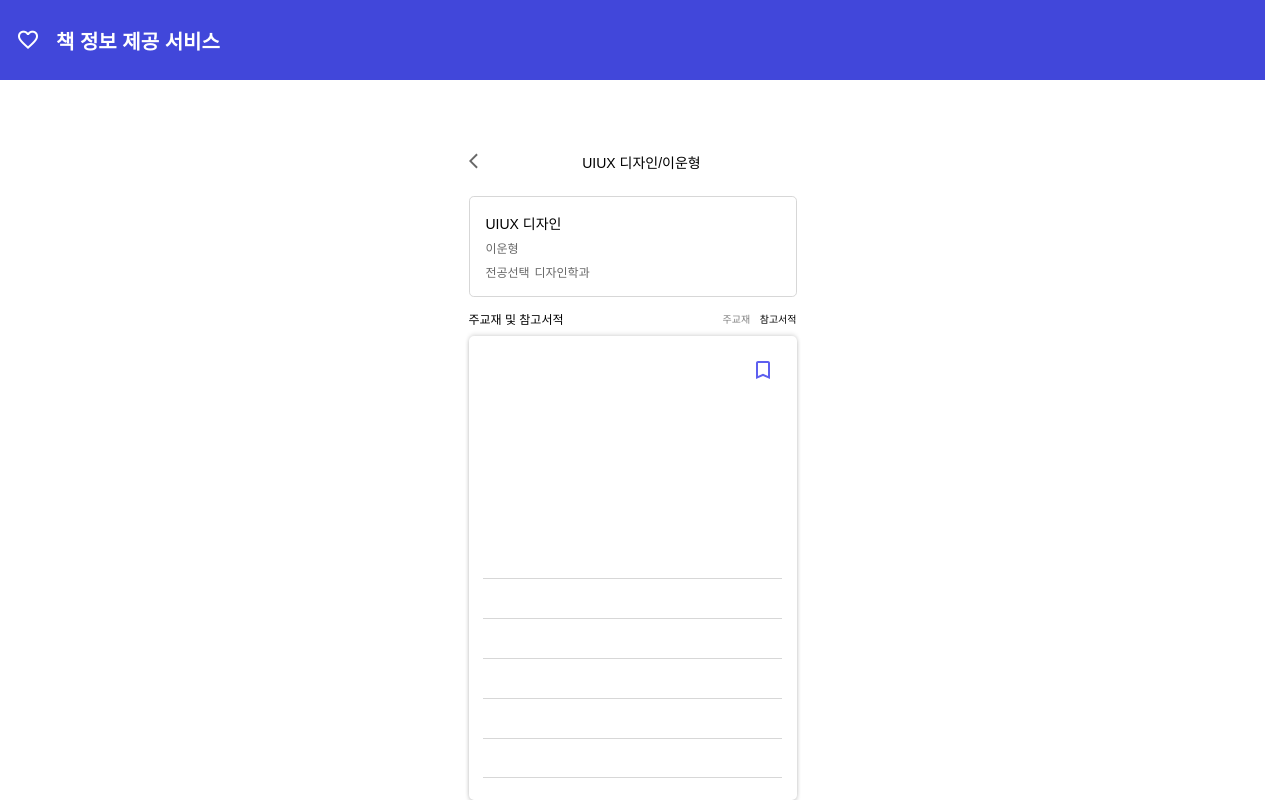
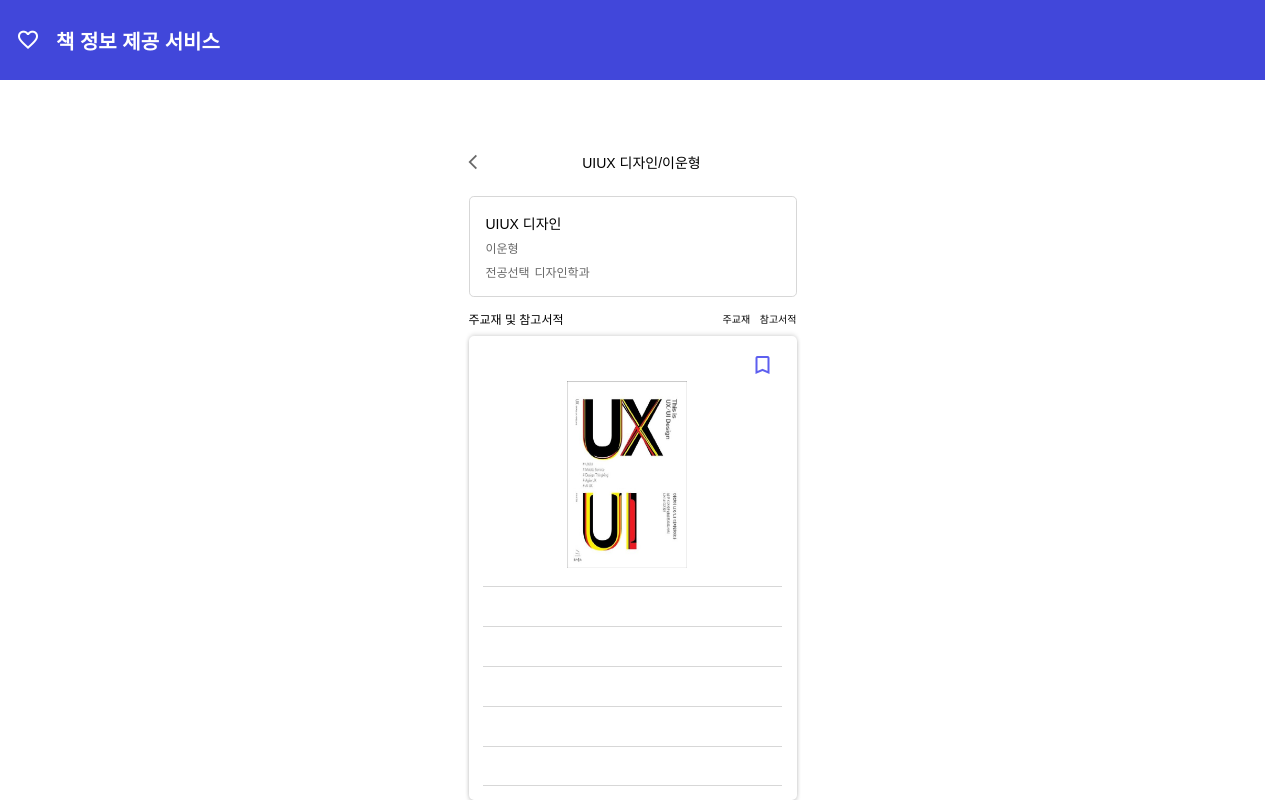
Before and after one commit to haryung-lee/winter-project-booking-fe, a Next.js app: page /bookInfo in a window 1280 px wide. Both pictures are taken after a click on the button "주교재". Shown: the top 800 px of the page. Built offline with nearby package versions, Linux system fonts and the light colour scheme; a web font is replaced by a local one.

Commit message:
feat: add(optional rendering)

```diff
--- a/components/detail/Detail.tsx
+++ b/components/detail/Detail.tsx
@@ -1,53 +1,77 @@
 import React, { useState } from "react";
 import styled from "@emotion/styled";
+import Head from "next/head";
+import Image from "next/image";
 
 import theme from "styles/theme";
 import SearchItem from "components/search-item";
-import ArrowBackIosIcon from "@mui/icons-material/ArrowBackIos";
-import BookmarkBorderIcon from "@mui/icons-material/BookmarkBorder";
 
 const Detail = () => {
-  const [clicked, setClicked] = useState(false);
-  const [color, setColor] = useState("black");
+    const [mainclicked,setMainClicked] = useState(false);
+    const [refclicked,setRefClicked] = useState(false);
+    const [bookmark,setBookmark] = useState(false);
+
+    const handleMainBook = () => {
+        setMainClicked(!mainclicked);
+        setRefClicked(false);
+        console.log(mainclicked);
+    }
+
+    const handleRefBook = () => {
+        setRefClicked(!refclicked);
+        setMainClicked(false);
+        console.log(refclicked);
+    }
+
+    const handleBookmark = () => {
+        setBookmark(!bookmark);
+    }
+
 
   return (
-    <div>
+    <>
+        <Head>
+        {bookmark == true?
+        <link rel="stylesheet" href="https://fonts.googleapis.com/css2?family=Material+Symbols+Outlined:opsz,wght,FILL,GRAD@48,400,1,0" /> :
+        <link rel="stylesheet" href="https://fonts.googleapis.com/css2?family=Material+Symbols+Outlined:opsz,wght,FILL,GRAD@48,400,0,0" />
+        }
+        </Head>
         <Main>
             <TopIcon>
-          <ArrowBackIosIcon
-            style={{
-              fontSize: theme.fontSize.lg,
-              color: theme.primary.grey400,
-            }}
-          />
-          <SubjectTitle>UIUX 디자인/이운형</SubjectTitle>
+                <BackIcon className="material-symbols-outlined md-18">
+                    arrow_back_ios
+                </BackIcon>
+                <SubjectTitle>
+                    UIUX 디자인/이운형
+                </SubjectTitle>
             </TopIcon>
             <SearchList>
-          {Array.from({ length: 1 }, (_, i) => i).map((i) => (
+            {Array.from({ length:1 }, (_, i) => i).map((i) => (
                 <SearchItem key={i} />
             ))}
             </SearchList>
             <SubTitle>
                 <TotalBook>주교재 및 참고서적</TotalBook>
-          <MainBook
-            style={{
-              color: color,
-            }}
-            onClick={() => {
-              color === "grey" ? setColor("black") : setColor("grey");
-            }}
-          >
-            주교재
-          </MainBook>
-          <RefBook>참고서적</RefBook>
+                <MainBook onClick={handleMainBook}>주교재</MainBook>
+                <RefBook onClick={handleRefBook}>참고서적</RefBook>
             </SubTitle>
             <Details>
+                {mainclicked &&
+                <>
                     <BookPicture>
-            <BookmarkBorderIcon
+                        <BookMark onClick={handleBookmark} className="material-symbols-outlined md-24">
+                        bookmark
+                        </BookMark>
+                        <Image
+                            priority={true}
+                            src="/images/uiuxDesign.png"
+                            alt="banner"
+                            width="120"
+                            height="187"
                             style={{
-                marginTop: 20,
-                marginLeft: 280,
-                color: theme.primary.iris,
+                                position: "relative",
+                                marginLeft: "6rem",
+                                marginTop: "0rem"
                             }}
                         />
                     </BookPicture>
@@ -56,13 +80,45 @@ const Detail = () => {
                     <PubDate></PubDate>
                     <DataType></DataType>
                     <KeepInfo></KeepInfo>
+                </>
+                }
+                {refclicked &&
+                <>
+                    <BookPicture>
+                        <BookMark onClick={handleBookmark} className="material-symbols-outlined md-24">
+                        bookmark
+                        </BookMark>
+                    </BookPicture>
+                    <Author></Author>
+                    <Publisher></Publisher>
+                    <PubDate></PubDate>
+                    <DataType></DataType>
+                    <KeepInfo></KeepInfo>
+                </>
+                }
             </Details>
         </Main>
-    </div>
+    </>
   );
 };
 
 export default Detail;
+
+const BookMark = styled.button`
+     margin-top: 15px;
+     margin-left: 280px;
+     color: ${theme.primary.iris};
+`
+
+const BackIcon = styled.button`
+    color: ${theme.primary.grey400};
+
+    transition: 0.2s ease-in-out;
+
+    &:hover {
+    color: ${theme.primary.grey300};
+    }
+`
 
 const Author = styled.div`
     margin: auto;
@@ -73,7 +129,7 @@ const Author = styled.div`
     &:hover {
     background-color: ${theme.primary.grey200};
     }
-`;
+`
 
 const Publisher = styled.div`
     margin: auto;
@@ -84,7 +140,7 @@ const Publisher = styled.div`
     &:hover {
     background-color: ${theme.primary.grey200};
     }
-`;
+`
 
 const PubDate = styled.div`
     margin: auto;
@@ -95,7 +151,7 @@ const PubDate = styled.div`
     &:hover {
     background-color: ${theme.primary.grey200};
     }
-`;
+`
 
 const DataType = styled.div`
     margin: auto;
@@ -106,7 +162,7 @@ const DataType = styled.div`
     &:hover {
     background-color: ${theme.primary.grey200};
     }
-`;
+`
 
 const KeepInfo = styled.div`
     margin: auto;
@@ -118,51 +174,64 @@ const KeepInfo = styled.div`
     &:hover {
     background-color: ${theme.primary.grey200};
     }
-`;
+`
 
 const BookPicture = styled.div`
-  width: 280px;
-  height: 240px;
-`;
+    width : 17.5rem;
+    height : 15.5rem;
+    display: relative;
+`
 
 const Details = styled.li`
     margin-top: 0.6rem;
-  width: 20.5rem;
-  height: 29rem;
+    Width : 20.5rem;
+    Height : 29rem;
     border: 2px solid ${theme.primary.white};
-  background: #ffffff;
+    background: #FFFFFF;
     box-shadow: 0px -2px 4px rgba(0, 0, 0, 0.1), 0px 2px 4px rgba(0, 0, 0, 0.2);
     border-radius: 5px;
-`;
+`
 
 const TopIcon = styled.div`
-  display: flex;
-`;
+    display:flex;
+`
 
 const TotalBook = styled.div`
     font-size: ${theme.fontSize.xs};
-`;
+`
 
 const MainBook = styled.button`
     margin-left: auto;
     margin-right: 0.6rem;
     font-size: ${theme.fontSize.xxs};
-`;
+
+    transition: 0.2s ease-in-out;
+
+    &:hover {
+    color: ${theme.primary.grey300};
+    }
+`
 
 const RefBook = styled.button`
     font-size: ${theme.fontSize.xxs};
-`;
+
+    transition: 0.2s ease-in-out;
+
+    &:hover {
+    color: ${theme.primary.grey300};
+    }
+`
 
 const SubTitle = styled.div`
-  display: flex;
+    display : flex;
     padding-top: 0.8rem;
-`;
+`
 
 const SubjectTitle = styled.div`
-  margin-left: auto;
+    margin-left : auto;
     margin-right: auto;
-  font-size: ${theme.fontSize.sm};
-`;
+    font-size : ${theme.fontSize.sm};
+`
 
 const Main = styled.main`
   max-width: 360px;
```
Also changed, not shown: public/images/uiuxDesign.png (added). Lines whose indentation alone changed are shown as unchanged.
